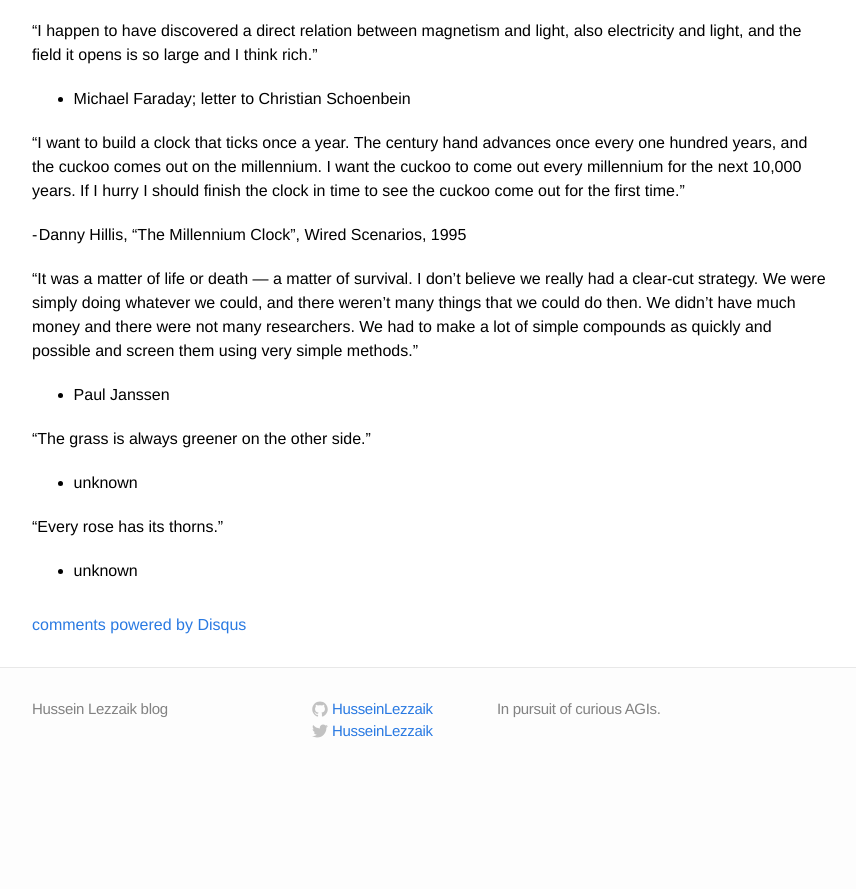
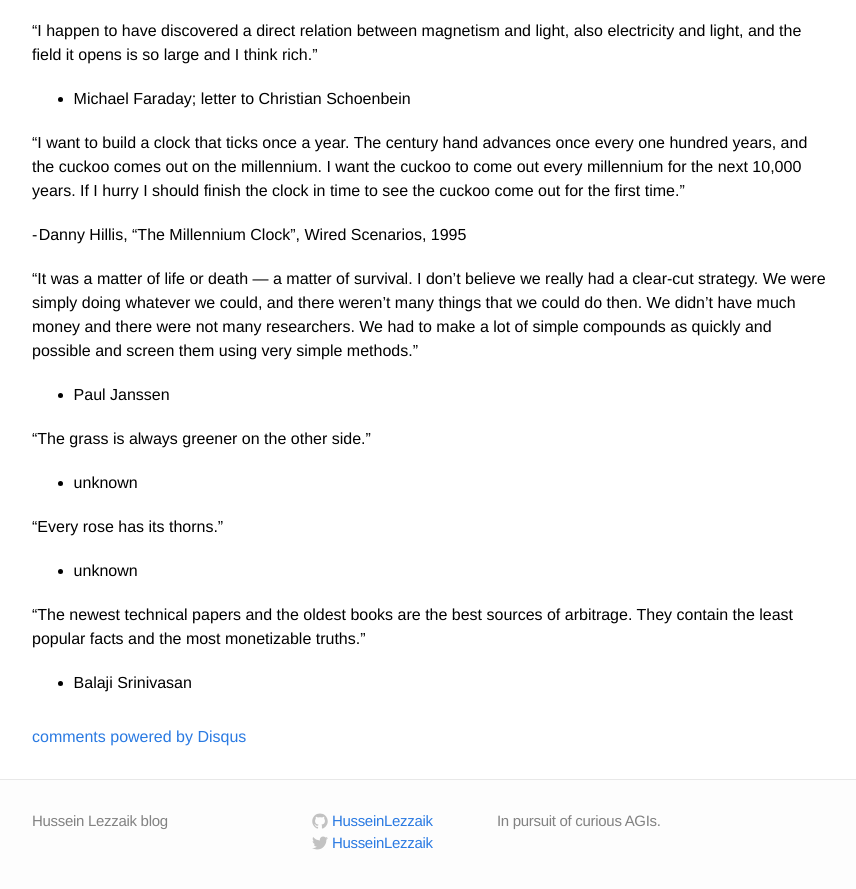
Before and after one commit to HusseinLezzaik/husseinlezzaik.github.io.backup, a Jekyll site: the page built from _posts/2023-07-01-Quotes.md, in a window 1280 px wide and 900 px high, scrolled down 41254 px. Shown: the top 889 px of the window, without its empty margins (208-1064 px from the left). Built offline with Jekyll 4.4.1, drawn with Linux system fonts in a browser that asks for light colours; comment, search, counter and statistics services are not loaded; before the commit the page ends 42042 px from its top, so only the background shows below that.

Commit message:
more quotes

```diff
--- a/_posts/2023-07-01-Quotes.md
+++ b/_posts/2023-07-01-Quotes.md
@@ -1559,3 +1559,7 @@ People have an enormous capacity to make things happen. A combination of self-do
 "Every rose has its thorns."
 
 - unknown
+
+“The newest technical papers and the oldest books are the best sources of arbitrage. They contain the least popular facts and the most monetizable truths.”
+
+- Balaji Srinivasan
```
